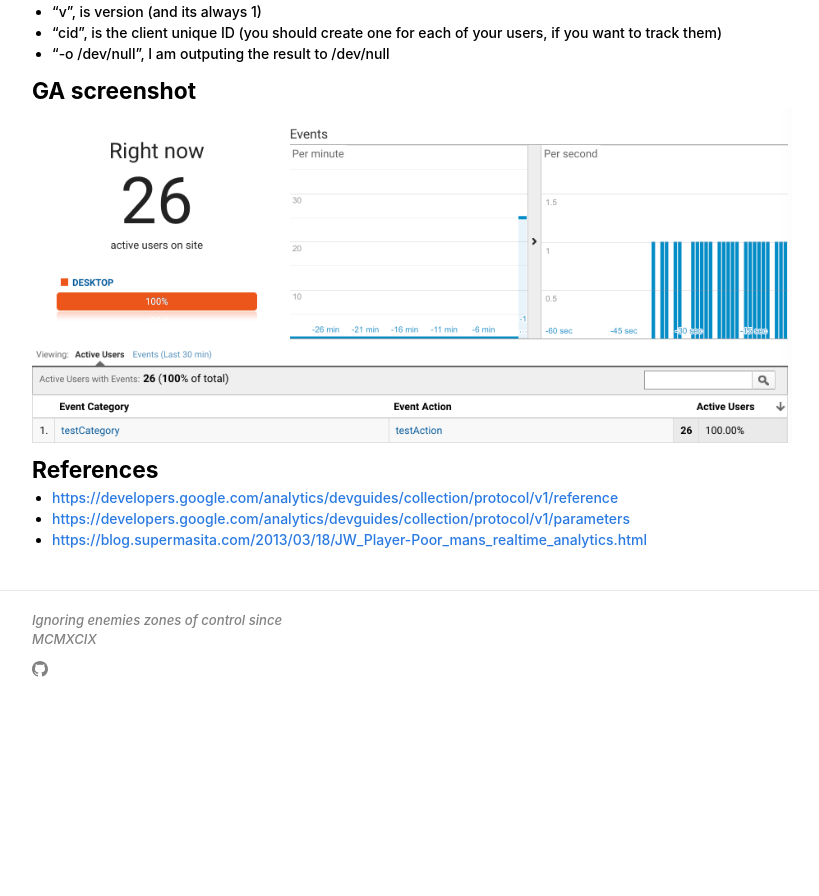
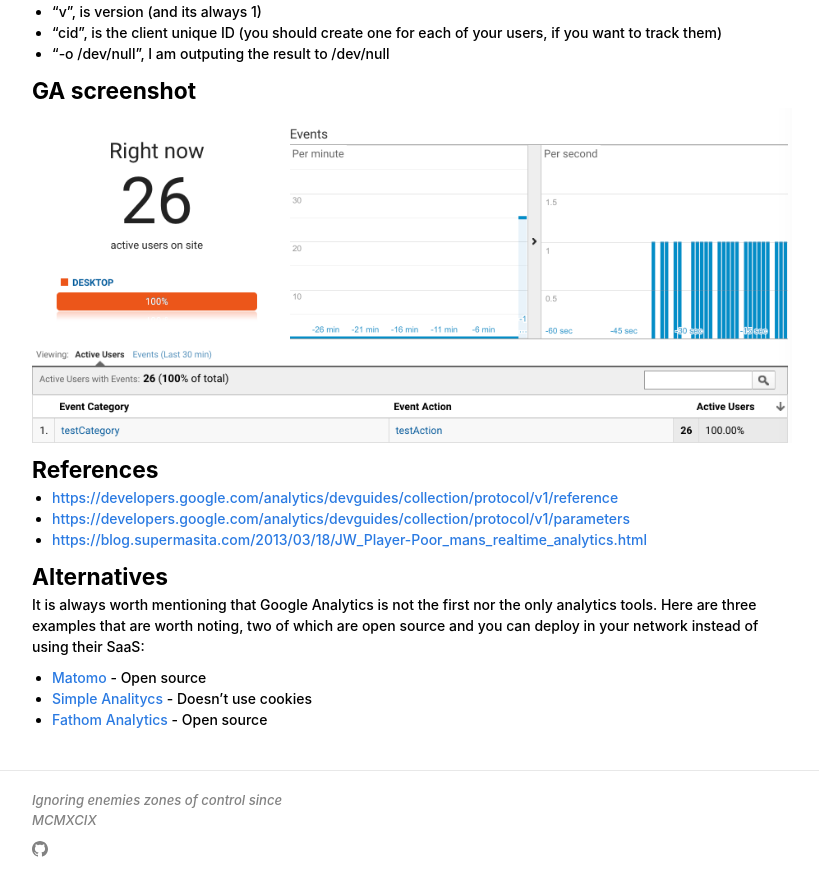
Before and after one commit to supermasita/blog.supermasita.com, a Jekyll site: the page built from _posts/2018-12-01-GOOGLE_ANALYTICS-Track_events_using_cURL.markdown, in a window 1280 px wide and 900 px high, scrolled down 620 px. Shown: the top 896 px of the window, without its empty margins (228-1047 px from the left). Built offline with Jekyll 4.4.1, drawn with Linux system fonts in a browser that asks for light colours; before the commit the page ends 1340 px from its top, so only the background shows below that.

Commit message:
add missing part in post

```diff
--- a/_posts/2018-12-01-GOOGLE_ANALYTICS-Track_events_using_cURL.markdown
+++ b/_posts/2018-12-01-GOOGLE_ANALYTICS-Track_events_using_cURL.markdown
@@ -37,3 +37,9 @@
 * <https://developers.google.com/analytics/devguides/collection/protocol/v1/reference>
 * <https://developers.google.com/analytics/devguides/collection/protocol/v1/parameters>
 * <https://blog.supermasita.com/2013/03/18/JW_Player-Poor_mans_realtime_analytics.html>
+
+### Alternatives
+It is always worth mentioning that Google Analytics is not the first nor the only analytics tools. Here are three examples that are worth noting, two of which are open source and you can deploy in your network instead of using their SaaS:
+* [Matomo](https://matomo.org/) - Open source
+* [Simple Analitycs](https://simpleanalytics.io/) - Doesn't use cookies
+* [Fathom Analytics](https://usefathom.com/) - Open source
```
